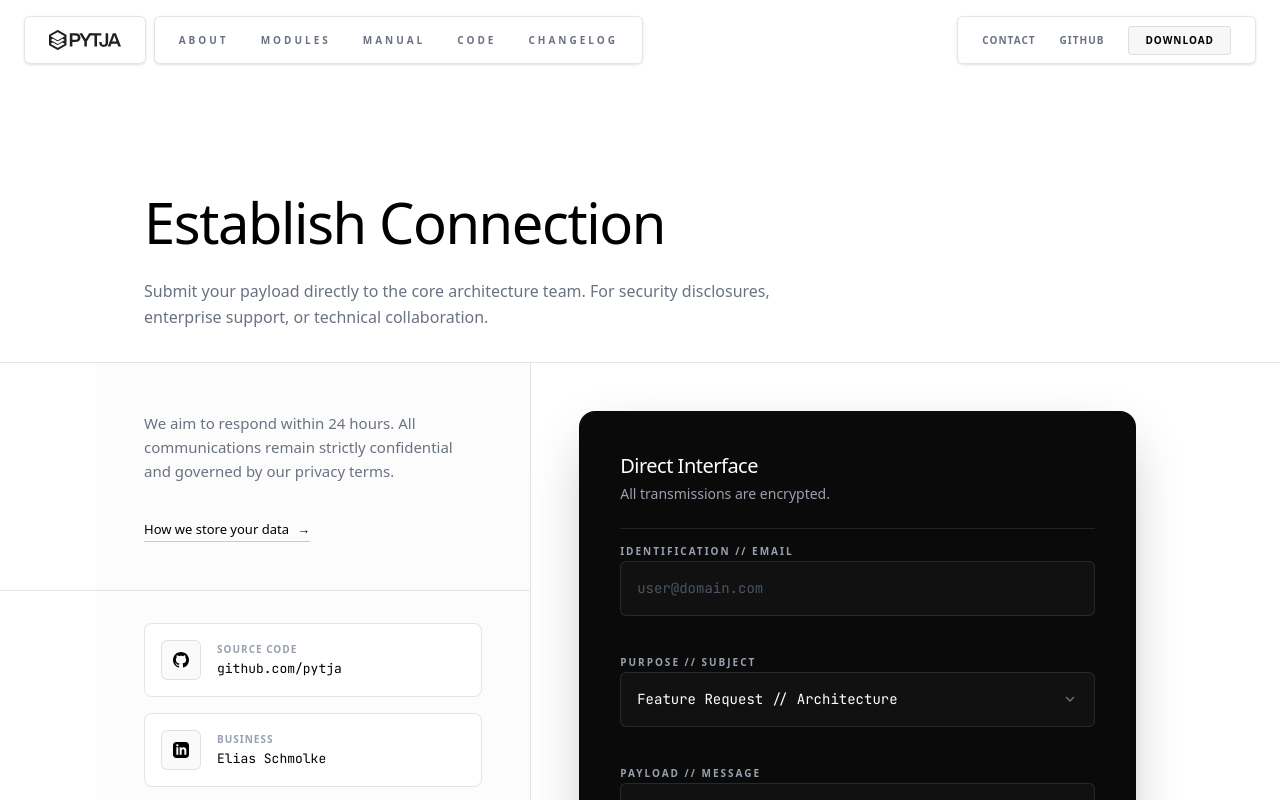
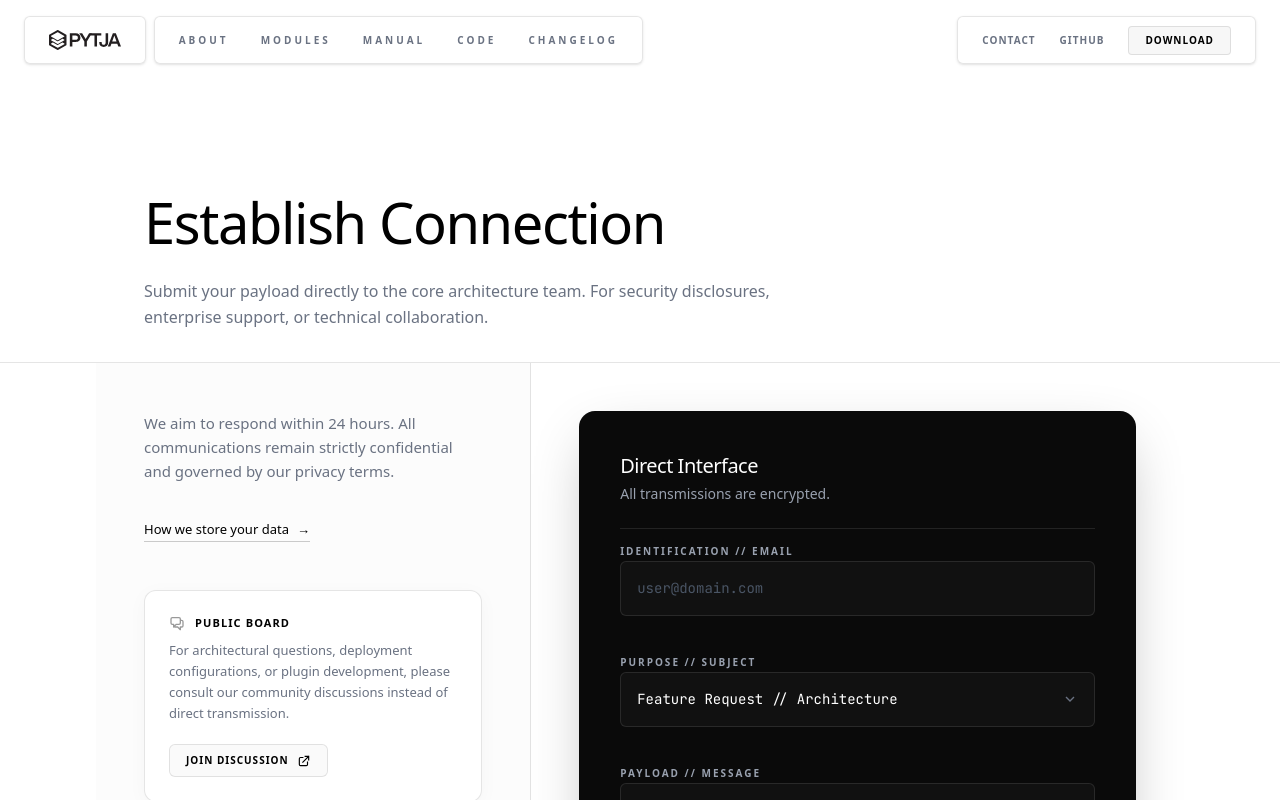
Before and after one commit to UYIOSASTUDIO/pytja-web-2, a Next.js app: page /contact in a window 1280 px wide. Shown: the top 800 px of the page. Built offline with nearby package versions, Linux system fonts and the light colour scheme.

Commit message:
Final Release - Pytja Web V1.0.10

```diff
--- a/app/contact/page.tsx
+++ b/app/contact/page.tsx
@@ -121,6 +121,28 @@ export default function ContactPage() {
                                     <span className="transform transition-transform duration-300 group-hover:translate-x-1">→</span>
                                 </Link>
 
+                                {/* --- NEU: GITHUB DISCUSSIONS CALLOUT --- */}
+                                <div className="mt-12 p-5 md:p-6 bg-white border border-black/10 rounded-xl shadow-[0_4px_20px_rgba(0,0,0,0.03)] relative overflow-hidden group/board">
+                                    <div className="absolute inset-0 bg-gradient-to-br from-black/[0.01] to-transparent opacity-0 group-hover/board:opacity-100 transition-opacity duration-500 pointer-events-none" />
+
+                                    <h4 className="text-[11px] font-bold text-black uppercase tracking-widest mb-2 flex items-center gap-2.5 relative z-10">
+                                        <svg className="w-4 h-4 text-black/40" fill="none" viewBox="0 0 24 24" stroke="currentColor" strokeWidth="2">
+                                            <path strokeLinecap="round" strokeLinejoin="round" d="M17 8h2a2 2 0 012 2v6a2 2 0 01-2 2h-2v4l-4-4H9a1.994 1.994 0 01-1.414-.586m0 0L11 14h4a2 2 0 002-2V6a2 2 0 00-2-2H5a2 2 0 00-2 2v6a2 2 0 002 2h2v4l.586-.586z" />
+                                        </svg>
+                                        Public Board
+                                    </h4>
+
+                                    <p className="text-[13px] text-gray-500 leading-relaxed font-light mb-5 relative z-10">
+                                        For architectural questions, deployment configurations, or plugin development, please consult our community discussions instead of direct transmission.
+                                    </p>
+
+                                    <a href="https://github.com/pytja/pytja/discussions" target="_blank" rel="noopener noreferrer" className="group inline-flex items-center gap-2 text-[10px] font-bold uppercase tracking-[0.1em] text-black transition-all hover:text-gray-500 relative z-10 border border-black/10 bg-black/[0.02] hover:bg-black/[0.04] px-4 py-2 rounded-md">
+                                        Join Discussion
+                                        <svg className="w-3.5 h-3.5 transform transition-transform duration-300 group-hover:translate-x-0.5" fill="none" viewBox="0 0 24 24" stroke="currentColor" strokeWidth="2">
+                                            <path strokeLinecap="square" strokeLinejoin="round" d="M10 6H6a2 2 0 00-2 2v10a2 2 0 002 2h10a2 2 0 002-2v-4M14 4h6m0 0v6m0-6L10 14" />
+                                        </svg>
+                                    </a>
+                                </div>
                             </div>
 
                             {/* Network Links (Mit der Full-Width Trennlinie) */}
```
